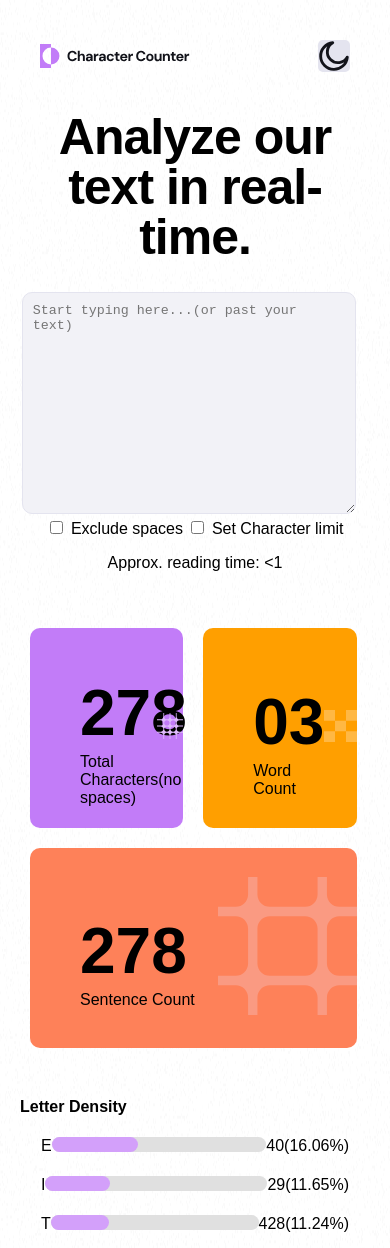
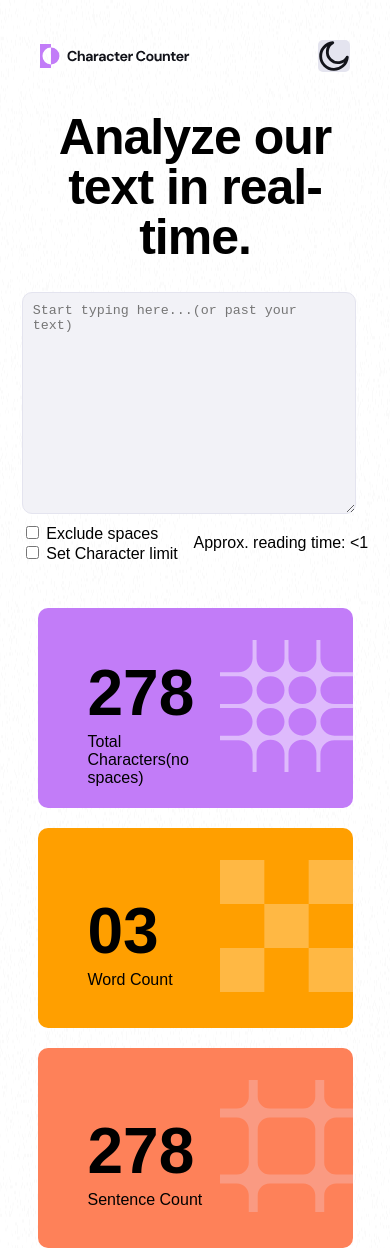
Before and after one commit to Proc3ssa/lab1-GTP, a plain HTML site: page index.html in a window 390 px wide. Shown: the top 1248 px of the page. Drawn offline with Linux system fonts and the light colour scheme; a web font is replaced by a local one.

Commit message:
check button problems

```diff
--- a/index.css
+++ b/index.css
@@ -210,12 +210,29 @@ progress::-moz-progress-bar {
       margin: auto;
     }
 
-    .checks{
-      flex-direction:column;
-      margin-left: auto;
+    .left{
+      display: block;
+      width: 100%;
+      border: 1px solid red;
+      flex-direction: column;
     }
 
+    .data{
+     display: flex;
+     flex-direction: column;
+
+      width: 100% ;
+    }
+    .sdata{
+      width: 90% !important;}
+
    }
+
+
+   progress{
+    padding: 0 15px;
+   }
+
 
 
 
@@ -263,4 +280,9 @@ progress::-moz-progress-bar {
     background-image: url(./assets/images/icon-sun.svg);
     }
 
+    progress::-webkit-progress-bar {
+      background-color: rgba(64, 66,84);
+      border-radius: 10px;
   }
+
+  }
--- a/index.html
+++ b/index.html
@@ -37,16 +37,22 @@
 
  <div class="checks">
    <div class="lefts">
-    <input type="checkbox" name="spaces" id="spaces">
+    <div>
+       <input type="checkbox" name="spaces" id="spaces">
     <label for="spaces">Exclude spaces</label>
+    </div>
 
+  <div>
    <input type="checkbox" name="count" id="count">
    <label for="count">Set Character limit</label> <input type="text" name="" id="limit" value="300">
+   </div>
+
   </div>
 
-  <div class="rightf">
+  <div class="right">
     <p>Approx. reading time: <1</p>
   </div>
+
  </div>
 
 
```
